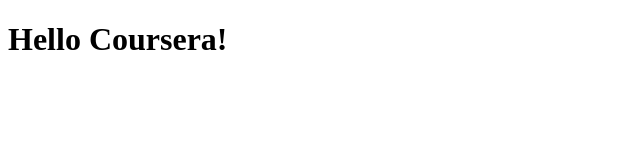
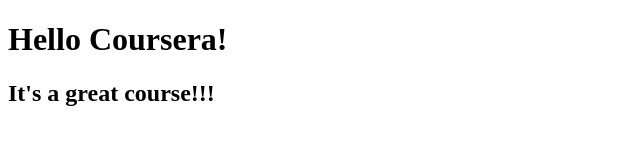
Before and after one commit to dpfernandes/coursera-test, a plain HTML site: page index.html in a window 1280 px wide. Shown: the whole page, without its empty margins (0-640 px from the left). Drawn offline with Linux system fonts and the light colour scheme.

Commit message:
some changes

```diff
--- a/index.html
+++ b/index.html
@@ -5,6 +5,7 @@
 </head>
 <body>
     <h1>Hello Coursera!</h1>
+    <h2>It's a great course!!!</h2>
 </body>
 
 </html>
```
